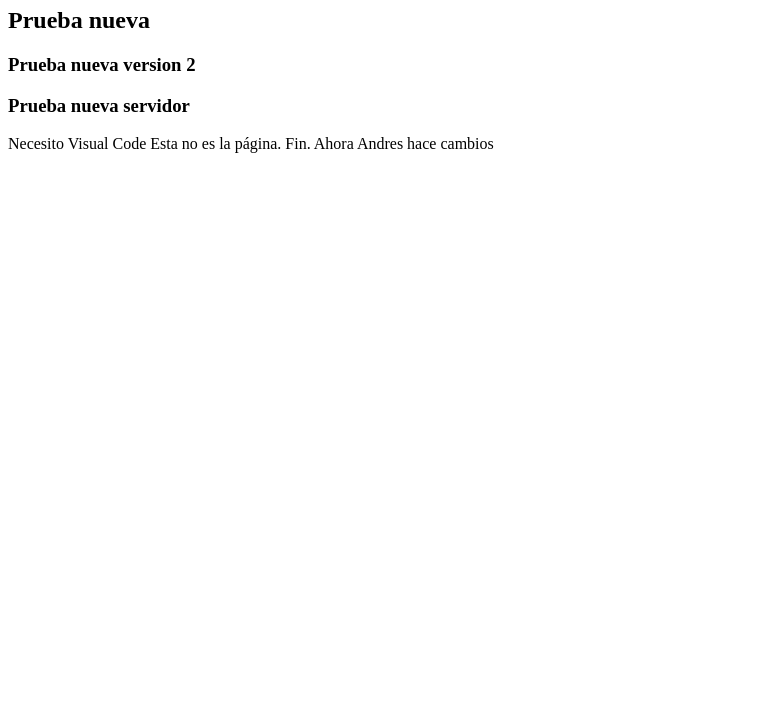
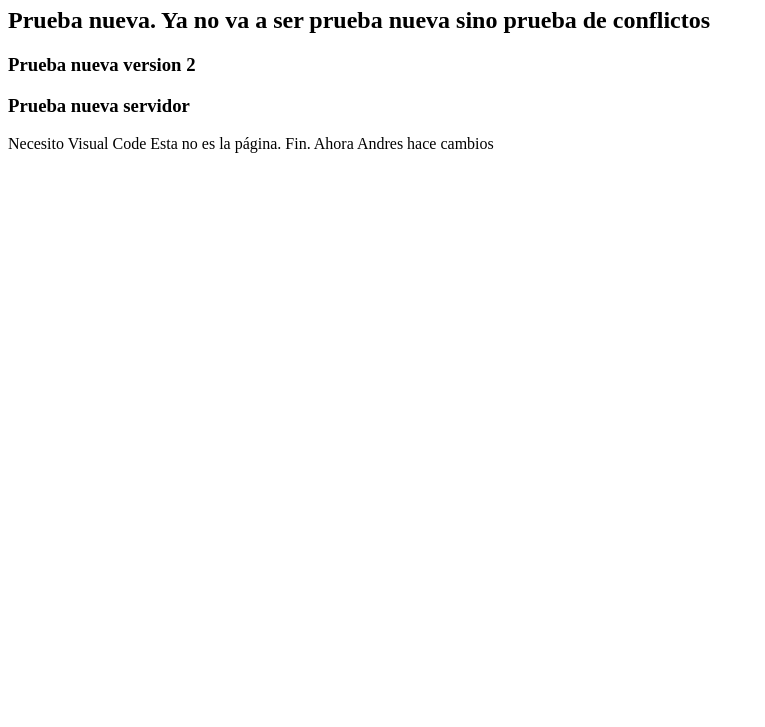
Before and after one commit to beitlab/Probando, a website: page index.html in a window 1280 px wide. Shown: the part 73-800 px from the top of the page, without its empty margins (0-765 px from the left). Drawn offline with Linux system fonts and the light colour scheme.

Commit message:
ESTA ES LA PRUEBA FINAL

```diff
--- a/index.html
+++ b/index.html
@@ -8,7 +8,7 @@
 </head>
 <body>
     <h1>Este es mi Primer Commit: Hola mundo </h1>
-    <h2>Prueba nueva</h2>
+    <h2>Prueba nueva. Ya no va a ser prueba nueva sino prueba de conflictos</h2>
 
     <h3>Prueba nueva version 2</h3>
     <h3>Prueba nueva servidor</h3>
```
